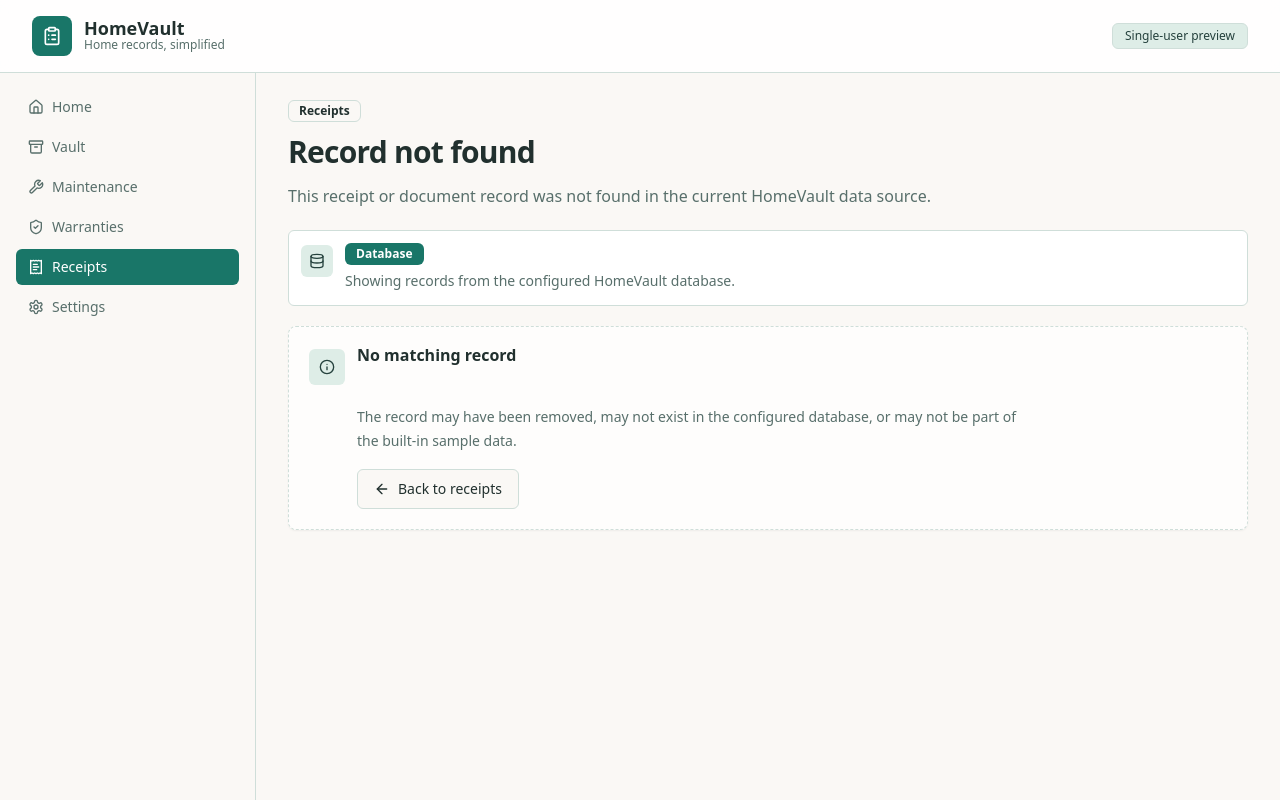
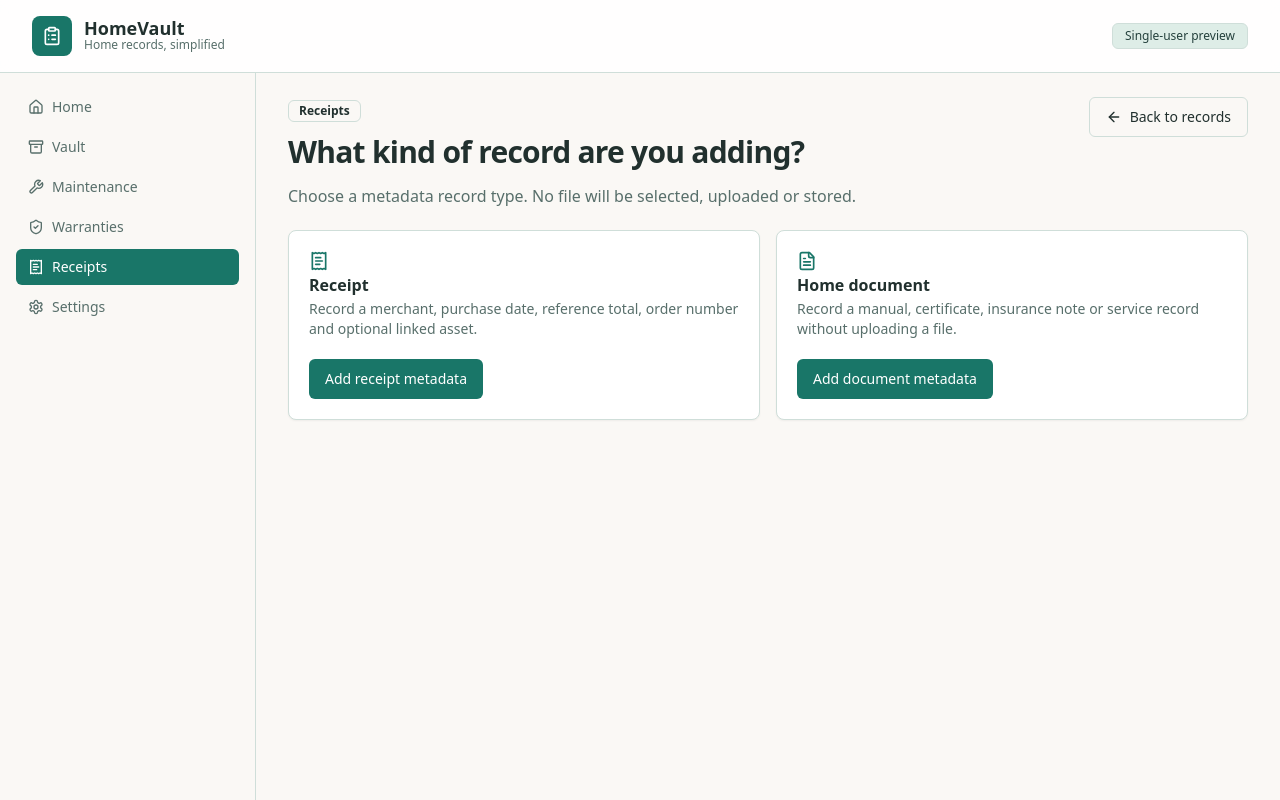
Before and after one commit to LatinMaestro/HomeVault, a Next.js app: page /receipts/new in a window 1280 px wide. Built offline with nearby package versions, Linux system fonts and the light colour scheme; no server answers; the database is empty.

Commit message:
Add record type chooser

```diff
--- /dev/null
+++ b/src/app/receipts/new/page.tsx
@@ -0,0 +1,59 @@
+import type { Metadata } from "next";
+import Link from "next/link";
+import { FileText, ReceiptText } from "lucide-react";
+
+import { AppShell } from "@/components/app-shell";
+import { BackLinkButton } from "@/components/back-link-button";
+import { PageHeader } from "@/components/page-header";
+import { Button } from "@/components/ui/button";
+import { Card, CardContent, CardDescription, CardHeader, CardTitle } from "@/components/ui/card";
+
+export const metadata: Metadata = {
+  title: "Add Record",
+  description: "Choose a receipt or document metadata record to add to HomeVault.",
+};
+
+export default function NewRecordPage() {
+  return (
+    <AppShell activeSection="Receipts">
+      <section className="space-y-5">
+        <PageHeader
+          eyebrow="Receipts"
+          title="What kind of record are you adding?"
+          description="Choose a metadata record type. No file will be selected, uploaded or stored."
+          action={<BackLinkButton href="/receipts">Back to records</BackLinkButton>}
+        />
+        <div className="grid gap-4 md:grid-cols-2">
+          <Card>
+            <CardHeader>
+              <ReceiptText className="h-5 w-5 text-primary" aria-hidden="true" />
+              <CardTitle>Receipt</CardTitle>
+              <CardDescription>
+                Record a merchant, purchase date, reference total, order number and optional linked asset.
+              </CardDescription>
+            </CardHeader>
+            <CardContent>
+              <Button asChild>
+                <Link href="/receipts/new/receipt">Add receipt metadata</Link>
+              </Button>
+            </CardContent>
+          </Card>
+          <Card>
+            <CardHeader>
+              <FileText className="h-5 w-5 text-primary" aria-hidden="true" />
+              <CardTitle>Home document</CardTitle>
+              <CardDescription>
+                Record a manual, certificate, insurance note or service record without uploading a file.
+              </CardDescription>
+            </CardHeader>
+            <CardContent>
+              <Button asChild>
+                <Link href="/receipts/new/document">Add document metadata</Link>
+              </Button>
+            </CardContent>
+          </Card>
+        </div>
+      </section>
+    </AppShell>
+  );
+}
```
